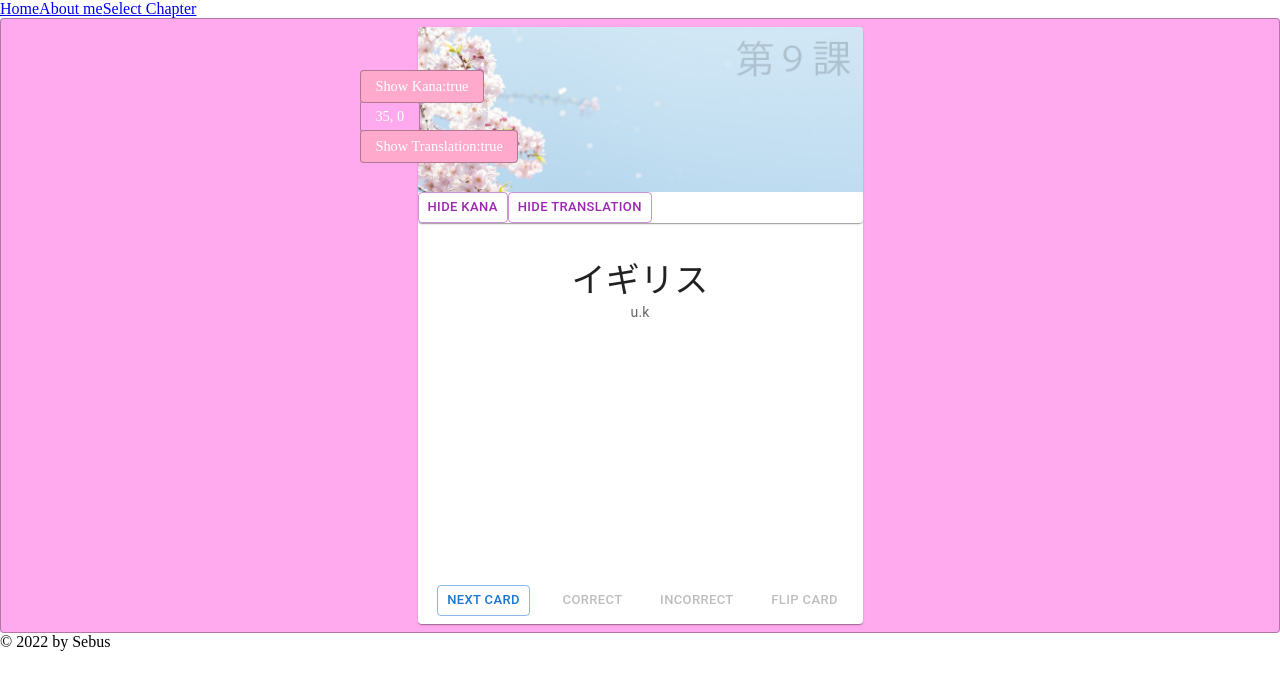
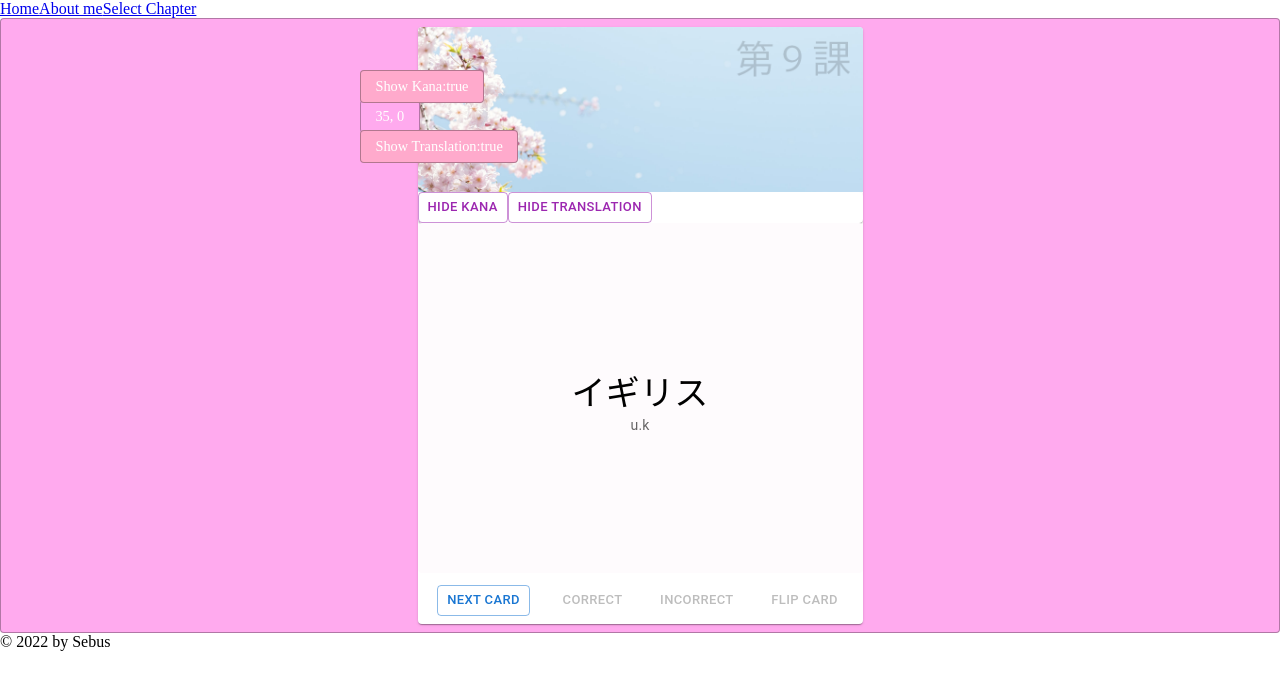
Before and after one commit to sebuzz/nf-capstone, a Next.js app: page / in a window 1280 px wide. Shown: the top 690 px of the page. Built offline with nearby package versions, Linux system fonts and the light colour scheme.

Commit message:
feat: flip mode - some main-area styling

```diff
--- a/src/molecules/card-main-area/index.jsx
+++ b/src/molecules/card-main-area/index.jsx
@@ -3,6 +3,7 @@ import CardContent from "@mui/material/CardContent";
 import Typography from "@mui/material/Typography";
 import * as React from "react";
 import useStore from "../../ions/store/store";
+import { StyledCardMainArea } from "./styled";
 
 const CardMainArea = () => {
 	const currentCard = useStore(state => state.currentCard);
@@ -10,6 +11,7 @@ const CardMainArea = () => {
 	const showTranslation = useStore(store => store.showTranslation);
 
 	return (
+		<StyledCardMainArea>
 			<Stack justifyContent="center" alignItems="center" spacing={2}>
 				<CardContent>
 					<Typography gutterBottom align="center" variant="h2" component="div">
@@ -27,6 +29,7 @@ const CardMainArea = () => {
 					)}
 				</CardContent>
 			</Stack>
+		</StyledCardMainArea>
 	);
 };
 
--- /dev/null
+++ b/src/molecules/card-main-area/styled.js
@@ -0,0 +1,14 @@
+import styled from "@emotion/styled";
+import { pxToRem } from "../../ions/utils/unit";
+
+export const StyledCardMainArea = styled.div`
+	display: flex;
+	justify-content: center;
+	height: 350px;
+	padding: 0.5em 1em;
+	border: none;
+	border-radius: ${pxToRem(4)};
+	background: #fefbfd;
+	color: #000;
+	font-size: 1em;
+`;
--- a/src/organisms/flashcard/index.jsx
+++ b/src/organisms/flashcard/index.jsx
@@ -1,25 +1,22 @@
 import * as React from "react";
 import Card from "@mui/material/Card";
-import { Paper } from "@mui/material";
 import Box from "@mui/material/Box";
 import CardWrapper from "../../atoms/card-wrapper";
 import CardHeader from "../../molecules/card-header";
 import CardMainArea from "../../molecules/card-main-area";
 import CardFooter from "../../molecules/card-footer";
 
-const Flashcard = ({ ...props }) => {
+const Flashcard = () => {
 	return (
 		<CardWrapper>
 			<Card sx={{ width: 445 }}>
-				<Paper elevation={20}>
-					<Box sx={{ height: 550 }} alignItems="center">
-						<CardHeader {...props} />
-						<Box sx={{ height: 410 }}>
-							<CardMainArea />
-						</Box>
+				<Box sx={{ height: 550 }} alignItems="center">
+					<CardHeader />
+					<Box sx={{ height: 410 }}>
+						<CardMainArea />
 					</Box>
-					<CardFooter />
-				</Paper>
+				</Box>
+				<CardFooter />
 			</Card>
 		</CardWrapper>
 	);
```
Lines whose indentation alone changed are shown as unchanged.
